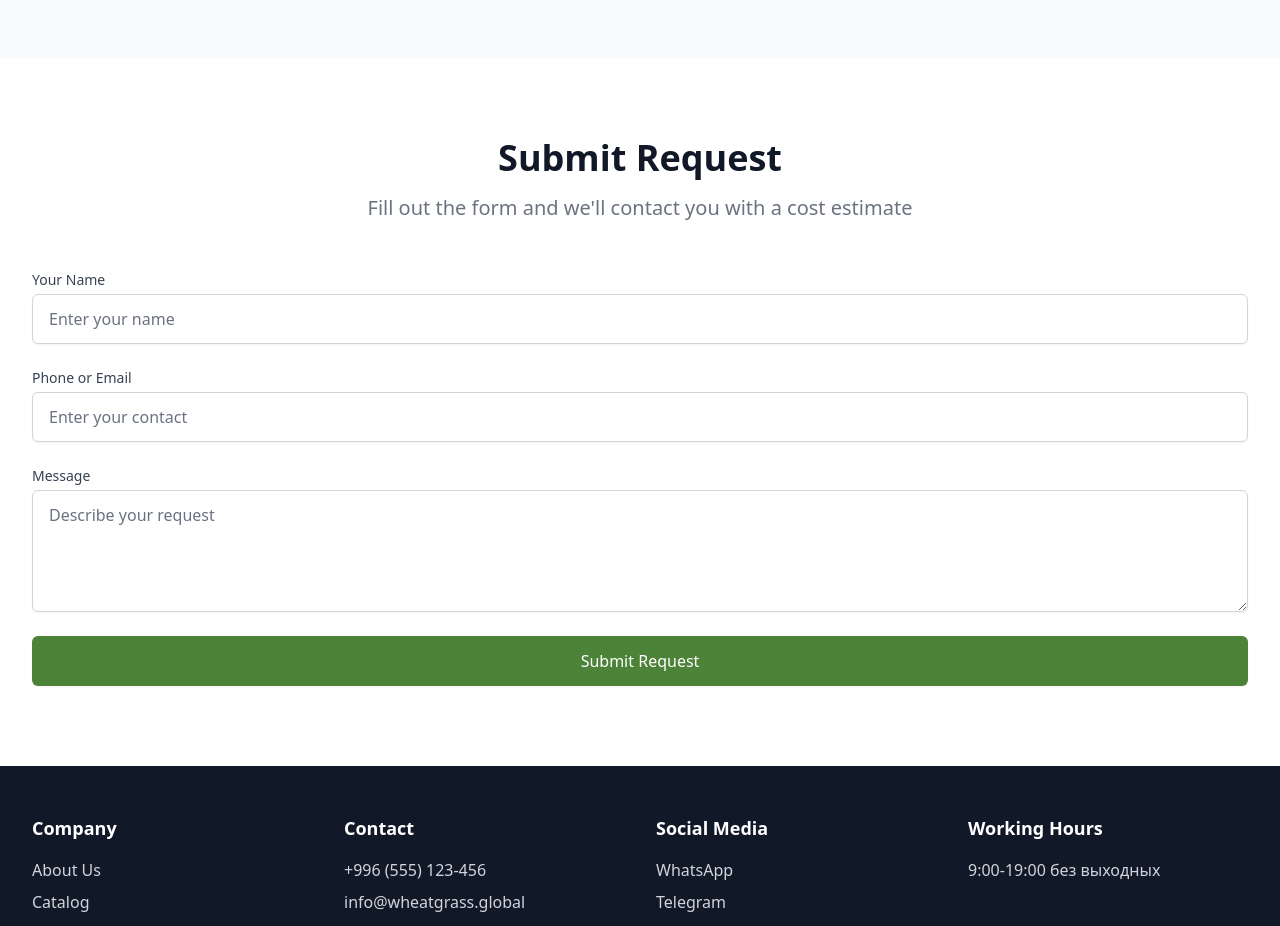
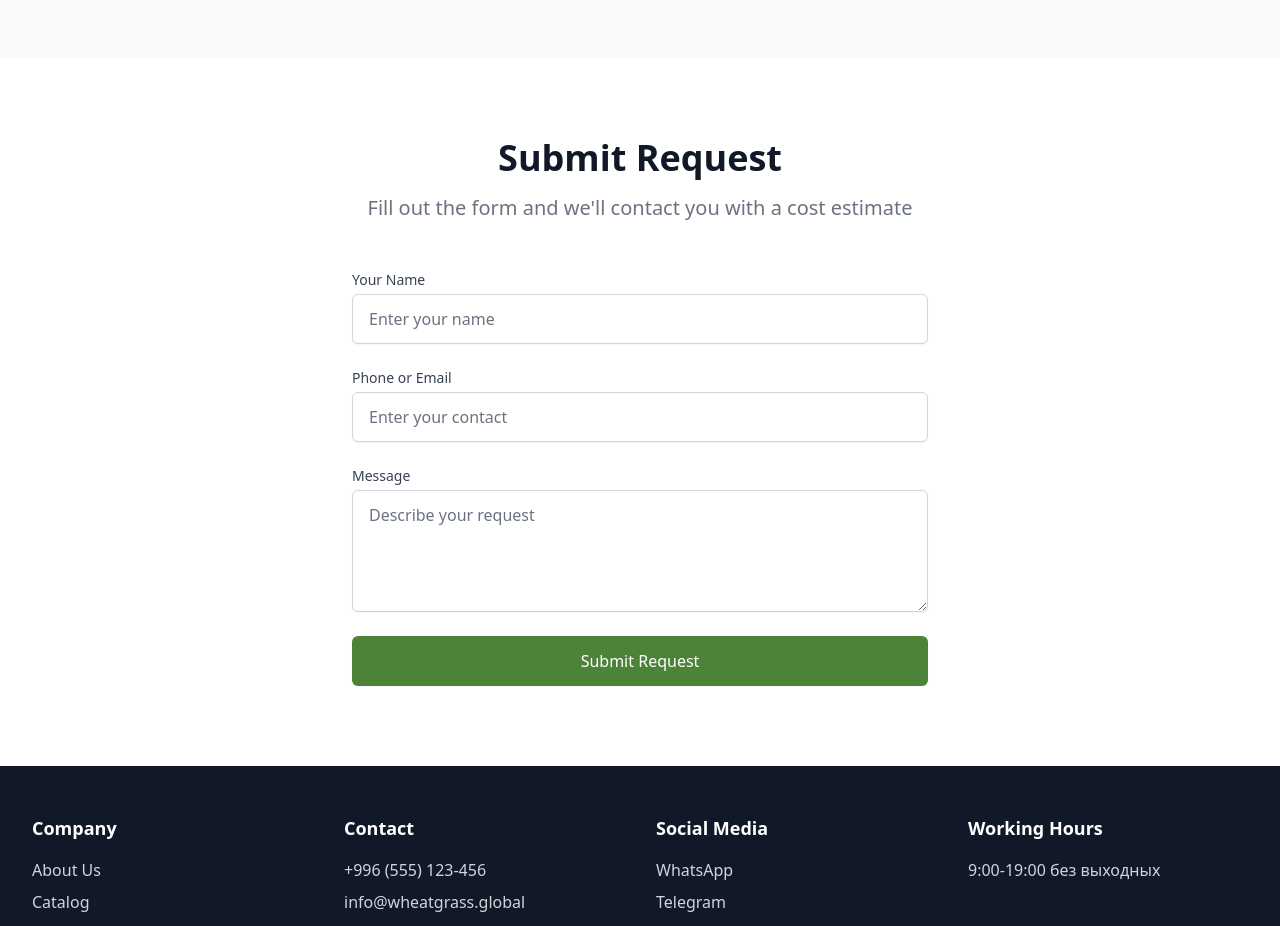
Before and after one commit to achynaliev/wgApp, a React (Vite) app: page / in a window 1280 px wide. Shown: the part 3320-4246 px from the top of the page. Built offline with nearby package versions, Linux system fonts and the light colour scheme.

Commit message:
made contact form smaller

```diff
--- a/src/features/home/components/ContactForm.tsx
+++ b/src/features/home/components/ContactForm.tsx
@@ -28,8 +28,7 @@ const ContactForm = () => {
   return (
     <section id="contact" className="py-12 bg-white sm:py-16 lg:py-20">
       <div className="max-w-7xl mx-auto px-4 sm:px-6 lg:px-8">
-        <div className="max-w-2xl mx-auto lg:max-w-none">
-          <div className="text-center">
+        <div className="text-center max-w-2xl mx-auto">
           <h2 className="text-3xl font-extrabold text-gray-900 sm:text-4xl">
             {t('home.contactForm.title')}
           </h2>
@@ -39,8 +38,9 @@ const ContactForm = () => {
         </div>
 
         <div className="mt-12">
-            <form onSubmit={handleSubmit} className="grid grid-cols-1 gap-y-6 sm:grid-cols-2 sm:gap-x-8">
-              <div className="sm:col-span-2">
+          <div className="max-w-xl mx-auto w-full">
+            <form onSubmit={handleSubmit} className="space-y-6">
+              <div>
                 <label htmlFor="name" className="block text-sm font-medium text-gray-700">
                   {t('home.contactForm.fields.name.label')}
                 </label>
@@ -58,7 +58,7 @@ const ContactForm = () => {
                 </div>
               </div>
 
-              <div className="sm:col-span-2">
+              <div>
                 <label htmlFor="contact" className="block text-sm font-medium text-gray-700">
                   {t('home.contactForm.fields.contact.label')}
                 </label>
@@ -76,7 +76,7 @@ const ContactForm = () => {
                 </div>
               </div>
 
-              <div className="sm:col-span-2">
+              <div>
                 <label htmlFor="message" className="block text-sm font-medium text-gray-700">
                   {t('home.contactForm.fields.message.label')}
                 </label>
@@ -93,7 +93,7 @@ const ContactForm = () => {
                 </div>
               </div>
 
-              <div className="sm:col-span-2">
+              <div>
                 <button
                   type="submit"
                   className="w-full inline-flex items-center justify-center px-6 py-3 border border-transparent rounded-md shadow-sm text-base font-medium text-white bg-primary-600 hover:bg-primary-700 focus:outline-none focus:ring-2 focus:ring-offset-2 focus:ring-primary-500"
```
Lines whose indentation alone changed are shown as unchanged.
